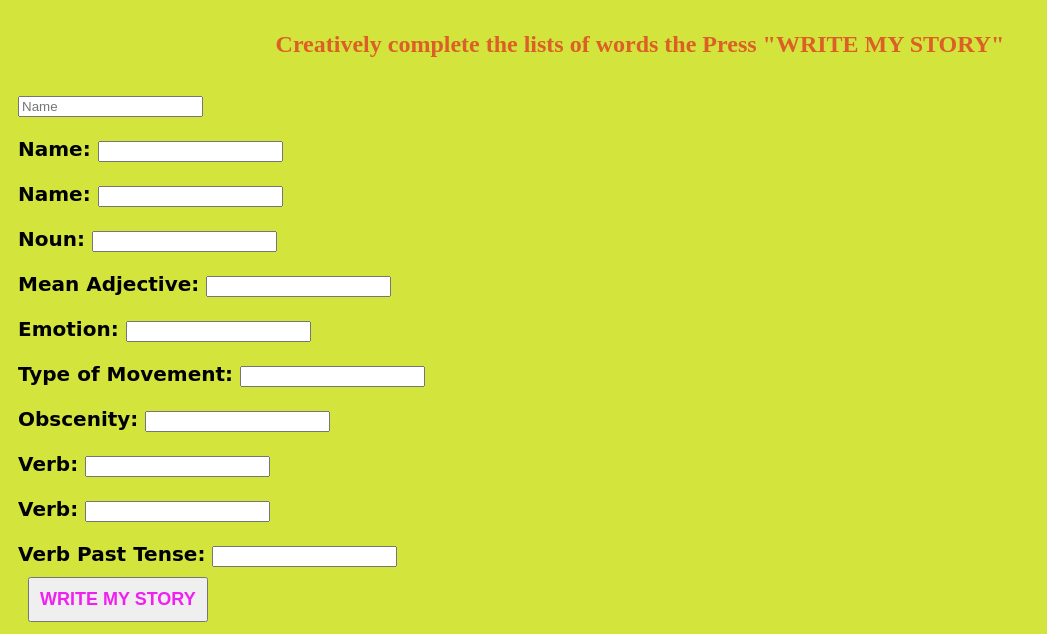
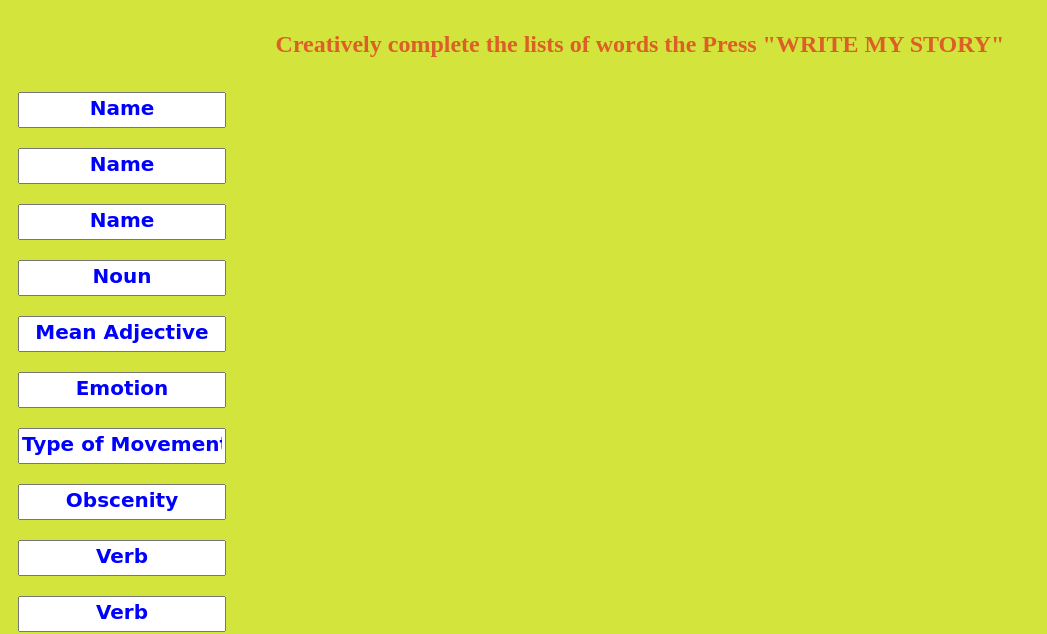
Before and after one commit to CapyJara/mad-lib-game, a plain HTML site: page index.html in a window 1280 px wide. Shown: the part 185-819 px from the top of the page, without its empty margins (0-1047 px from the left). Drawn offline with Linux system fonts and the light colour scheme.

Commit message:
added placeholders in input boxes

```diff
--- a/index.html
+++ b/index.html
@@ -16,44 +16,34 @@
         <input placeholder="Name" id="name1">
     </label>
     <label>
-        Name:
-        <input id="name2">
+        <input placeholder="Name" id="name2">
     </label>
     <label>
-        Name:
-        <input id="name3">
+        <input placeholder="Name" id="name3">
     </label>
     <label>
-        Noun:
-        <input id="noun">
+        <input placeholder="Noun" id="noun">
     </label>
     <label>
-        Mean Adjective:
-        <input id="meanAdjective">
+        <input placeholder="Mean Adjective" id="meanAdjective">
     </label>
     <label>
-        Emotion:
-        <input id="emotion">
+        <input placeholder="Emotion" id="emotion">
     </label>
     <label>
-        Type of Movement:
-        <input id="movement">
+        <input placeholder="Type of Movement" id="movement">
     </label>
     <label>
-        Obscenity:
-        <input id="obscenity">
+        <input placeholder="Obscenity" id="obscenity">
     </label>
     <label>
-        Verb:
-        <input id="verb1">
+        <input placeholder="Verb" id="verb1">
     </label>
     <label>
-        Verb:
-        <input id="verb2">
+        <input placeholder="Verb" id="verb2">
     </label>
     <label>
-        Verb Past Tense:
-        <input id="verb3">
+        <input placeholder="Verb Past Tense" id="verb3">
     </label>
 
 
--- a/main.css
+++ b/main.css
@@ -25,12 +25,13 @@ label {
 
 
 button {
-    padding: 10px;
+    padding: 15px;
     color: rgb(241, 31, 241);
     font-weight: bold;
     font-size: 18px;
     position: relative;
     left: 20px;
+    top: 15px;
 
 }
 
@@ -50,3 +51,17 @@ p.instructions {
     text-align: center;
 
 }
+
+input {
+    height: 30px;
+    width: 200px;
+
+}
+
+::-webkit-input-placeholder  {
+    font-family: cursive;
+    color: blue;
+    font-size: 20px;
+    text-align: center;
+    font-weight: bold;
+}
```
